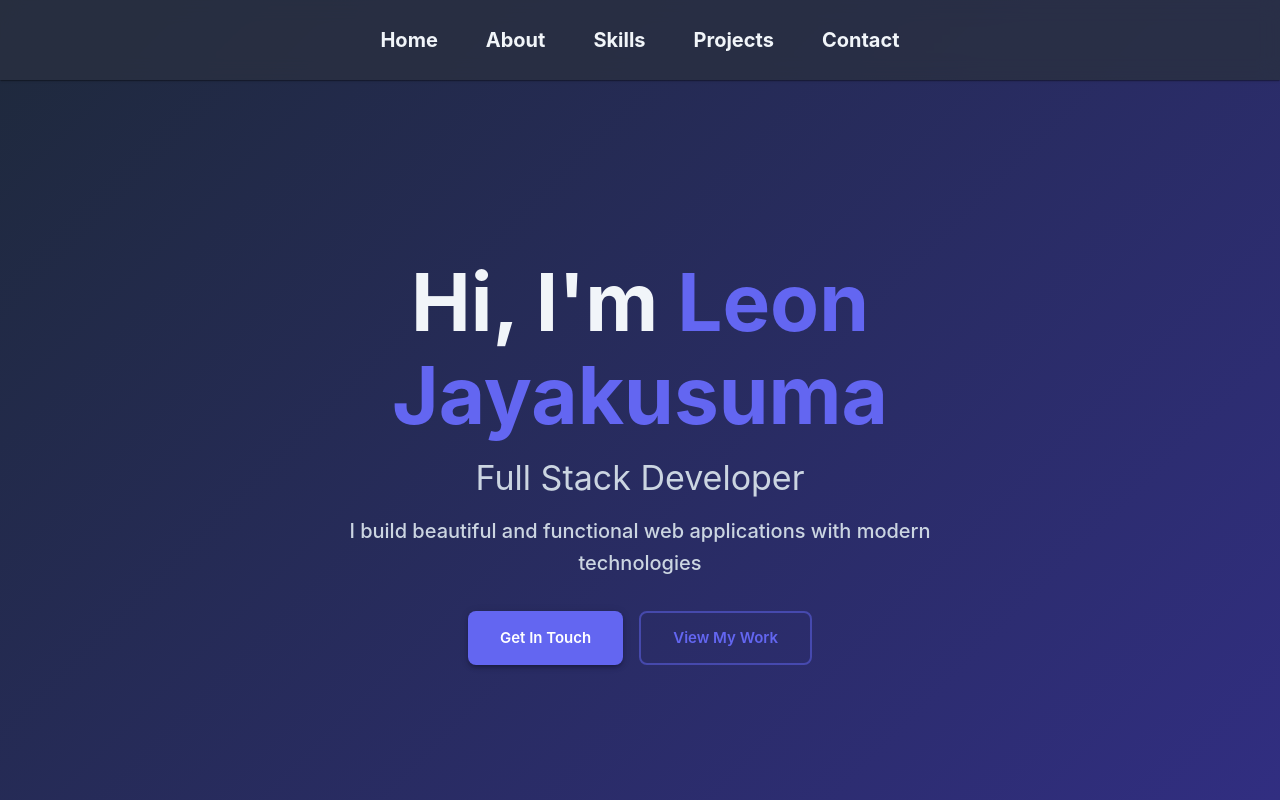
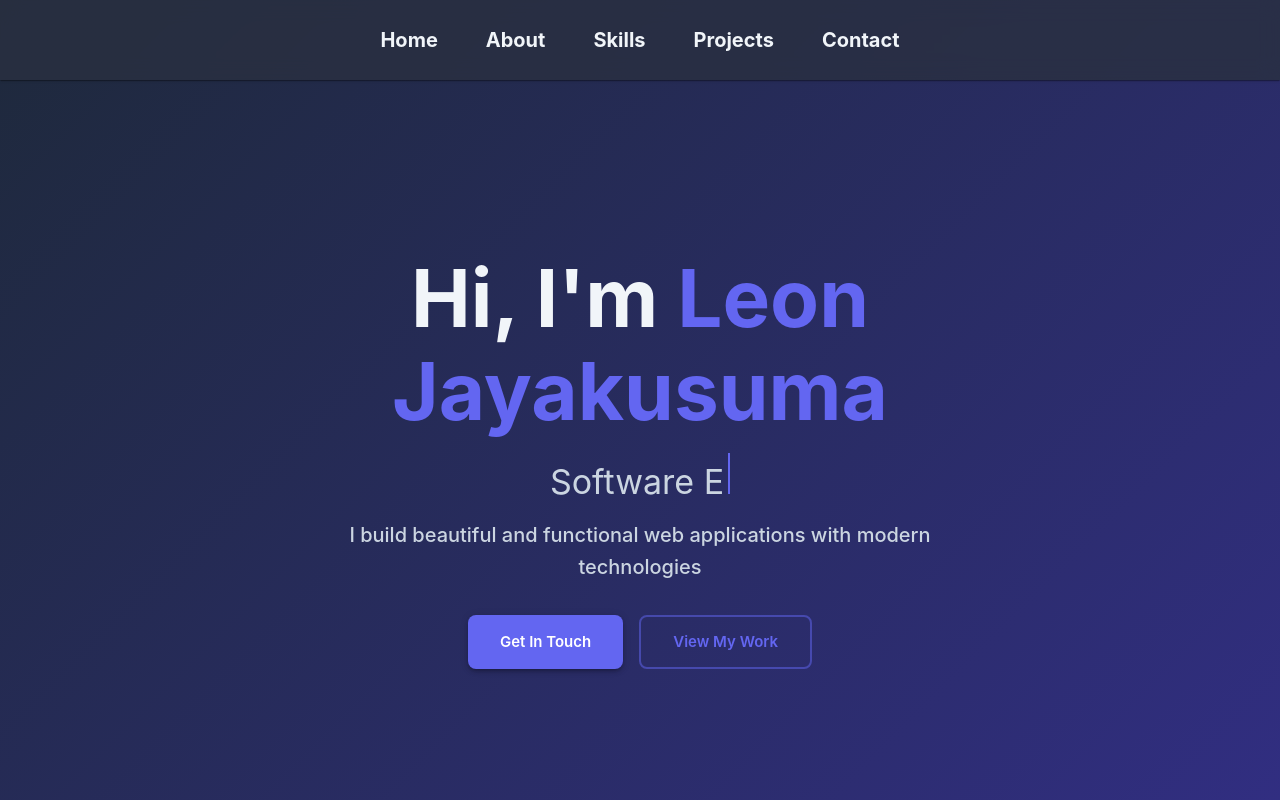
Before and after one commit to leonjayakusuma/leonjayakusuma.github.io, a React (Vite) app: page / in a window 1280 px wide. Shown: the top 800 px of the page. Built offline with nearby package versions, Linux system fonts and the light colour scheme.

Commit message:
added animation in hero section

```diff
--- a/src/App.tsx
+++ b/src/App.tsx
@@ -12,9 +12,9 @@ function App() {
     <Box sx={{ minHeight: '100vh', bgcolor: 'background.default' }}>
       <Navbar />
       <Hero />
+      <Projects />
+      <Skills />
       <About />
-      <Skills />
-      <Projects />
       <Contact />
       <Footer />
     </Box>
--- a/src/components/Hero.tsx
+++ b/src/components/Hero.tsx
@@ -1,10 +1,83 @@
 import { Container, Box, Typography, Button } from '@mui/material'
+import { useState, useEffect, useRef } from 'react'
 
-export default function Hero() {
-  return (
-    <Box
-      id="home"
-      sx={{
+// Constants
+const ROLES = ['Full Stack Developer', 'Software Engineer', 'Web Developer', 'UI/UX Enthusiast']
+const TYPING_SPEED = 100
+const DELETING_SPEED = 50
+const PAUSE_DURATION = 2000
+
+// Custom hook for typing effect
+function useTypingEffect(roles: string[]) {
+  const [currentRoleIndex, setCurrentRoleIndex] = useState(0)
+  const [isDeleting, setIsDeleting] = useState(false)
+  const [displayedRole, setDisplayedRole] = useState('')
+  const [typingSpeed, setTypingSpeed] = useState(TYPING_SPEED)
+
+  useEffect(() => {
+    const currentRole = roles[currentRoleIndex]
+
+    if (!isDeleting && displayedRole === currentRole) {
+      const pauseTimeout = setTimeout(() => {
+        setIsDeleting(true)
+        setTypingSpeed(DELETING_SPEED)
+      }, PAUSE_DURATION)
+      return () => clearTimeout(pauseTimeout)
+    }
+
+    if (isDeleting && displayedRole === '') {
+      setIsDeleting(false)
+      setCurrentRoleIndex((prev) => (prev + 1) % roles.length)
+      setTypingSpeed(TYPING_SPEED)
+      return
+    }
+
+    const timeout = setTimeout(() => {
+      if (isDeleting) {
+        setDisplayedRole(currentRole.substring(0, displayedRole.length - 1))
+      } else {
+        setDisplayedRole(currentRole.substring(0, displayedRole.length + 1))
+      }
+    }, typingSpeed)
+
+    return () => clearTimeout(timeout)
+  }, [displayedRole, isDeleting, currentRoleIndex, roles])
+
+  return displayedRole
+}
+
+// Custom hook for scroll-triggered visibility
+function useScrollVisibility(threshold = 0.1) {
+  const [isVisible, setIsVisible] = useState(false)
+  const ref = useRef<HTMLHeadingElement>(null)
+
+  useEffect(() => {
+    const observer = new IntersectionObserver(
+      (entries) => {
+        entries.forEach((entry) => {
+          setIsVisible(entry.isIntersecting)
+        })
+      },
+      { threshold }
+    )
+
+    const currentRef = ref.current
+    if (currentRef) {
+      observer.observe(currentRef)
+    }
+
+    return () => {
+      if (currentRef) {
+        observer.unobserve(currentRef)
+      }
+    }
+  }, [threshold])
+
+  return { isVisible, ref }
+}
+
+// Styles
+const heroBoxStyles = {
   pt: { xs: 20, sm: 25 },
   pb: 10,
   px: { xs: 2, sm: 3 },
@@ -12,29 +85,71 @@ export default function Hero() {
   minHeight: '100vh',
   display: 'flex',
   alignItems: 'center'
-      }}
-    >
-      <Container maxWidth="md">
-        <Box sx={{ textAlign: 'center' }}>
-          <Typography
-            variant="h1"
-            component="h1"
-            sx={{
+}
+
+const h1Styles = (isVisible: boolean) => ({
   fontSize: { xs: '3rem', sm: '4rem', lg: '5rem' },
   fontWeight: 700,
   mb: 2,
-              color: 'text.primary'
-            }}
+  color: 'text.primary',
+  opacity: isVisible ? 1 : 0,
+  transform: isVisible ? 'translateY(0)' : 'translateY(30px)',
+  transition: 'opacity 1.5s ease-out, transform 1.5s ease-out'
+})
+
+const roleTypographyStyles = {
+  mb: 2,
+  color: 'text.secondary',
+  fontWeight: 400,
+  minHeight: '2.5rem'
+}
+
+const cursorStyles = {
+  display: 'inline-block',
+  width: '2px',
+  height: '1.2em',
+  bgcolor: 'primary.main',
+  ml: 0.5,
+  animation: 'blink 1s infinite',
+  '@keyframes blink': {
+    '0%, 50%': { opacity: 1 },
+    '51%, 100%': { opacity: 0 }
+  }
+}
+
+const buttonContainerStyles = {
+  display: 'flex',
+  flexDirection: { xs: 'column', sm: 'row' },
+  gap: 2,
+  justifyContent: 'center'
+}
+
+// Sub-components
+function AnimatedHeading({ isVisible, ref }: { isVisible: boolean; ref: React.RefObject<HTMLHeadingElement | null> }) {
+  return (
+    <Typography
+      ref={ref}
+      variant="h1"
+      component="h1"
+      sx={h1Styles(isVisible)}
     >
       Hi, I'm <Box component="span" sx={{ color: 'primary.main' }}>Leon Jayakusuma</Box>
     </Typography>
-          <Typography variant="h4" sx={{ mb: 2, color: 'text.secondary', fontWeight: 400 }}>
-            Full Stack Developer
+  )
+}
+
+function TypingRole({ displayedRole }: { displayedRole: string }) {
+  return (
+    <Typography variant="h4" sx={roleTypographyStyles}>
+      {displayedRole}
+      <Box component="span" sx={cursorStyles} />
     </Typography>
-          <Typography variant="h6" sx={{ mb: 4, color: 'text.secondary', maxWidth: '600px', mx: 'auto' }}>
-            I build beautiful and functional web applications with modern technologies
-          </Typography>
-          <Box sx={{ display: 'flex', flexDirection: { xs: 'column', sm: 'row' }, gap: 2, justifyContent: 'center' }}>
+  )
+}
+
+function ActionButtons() {
+  return (
+    <Box sx={buttonContainerStyles}>
       <Button
         href="#contact"
         variant="contained"
@@ -62,6 +177,24 @@ export default function Hero() {
         View My Work
       </Button>
     </Box>
+  )
+}
+
+// Main component
+export default function Hero() {
+  const displayedRole = useTypingEffect(ROLES)
+  const { isVisible, ref } = useScrollVisibility()
+
+  return (
+    <Box id="home" sx={heroBoxStyles}>
+      <Container maxWidth="md">
+        <Box sx={{ textAlign: 'center' }}>
+          <AnimatedHeading isVisible={isVisible} ref={ref} />
+          <TypingRole displayedRole={displayedRole} />
+          <Typography variant="h6" sx={{ mb: 4, color: 'text.secondary', maxWidth: '600px', mx: 'auto' }}>
+            I build beautiful and functional web applications with modern technologies
+          </Typography>
+          <ActionButtons />
         </Box>
       </Container>
     </Box>
```
Lines whose indentation alone changed are shown as unchanged.
